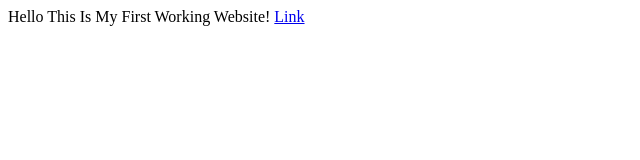
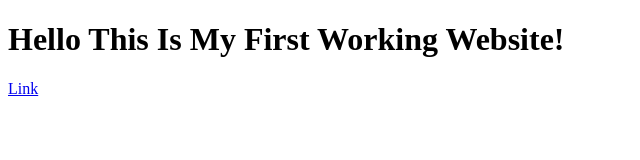
Before and after one commit to KitchExtremeX/Challenge-Demo-Coding, a plain HTML site: page index.html in a window 1280 px wide. Shown: the whole page, without its empty margins (0-640 px from the left). Drawn offline with Linux system fonts and the light colour scheme.

Commit message:
Fix HTML syntax: add <html> tag, correct viewport meta, replace invalid <hi> with <h1>, fix typos in comments and alert text

```diff
--- a/index.html
+++ b/index.html
@@ -1,19 +1,21 @@
 <!DOCTYPE html>
+<html lang="en">
 <head>
    <meta charset="UTF-8">
-   <meta name="viewport" content="width-device, initial-scale=2.0">
+   <meta name="viewport" content="width=device-width, initial-scale=1.0">
    <!-- Customize my page title -->
    <title>The Challenge Is Real!</title>
    <!-- This is how I need to include the CSS file in my page -->
-   <link rel="stylesheet" href="styles.css"/>
+   <link rel="stylesheet" href="styles.css">
 </head>
 <body>
   <!-- I need to Customize my greeting -->
-  <hi>Hello This Is My First Working Website!</hi>
-  <!-- Cusotmize the text on my link -->
+  <h1>Hello This Is My First Working Website!</h1>
+  <!-- Customize the text on my link -->
   <a href="./about.html">Link</a>
   <script>
-    //alert("insert custom greeting her and uncomment this line so that it runs");
+    // To enable the alert, remove the leading // on the next line:
+    // alert("insert custom greeting here and uncomment this line so that it runs");
   </script>
 </body>
 </html>
```
